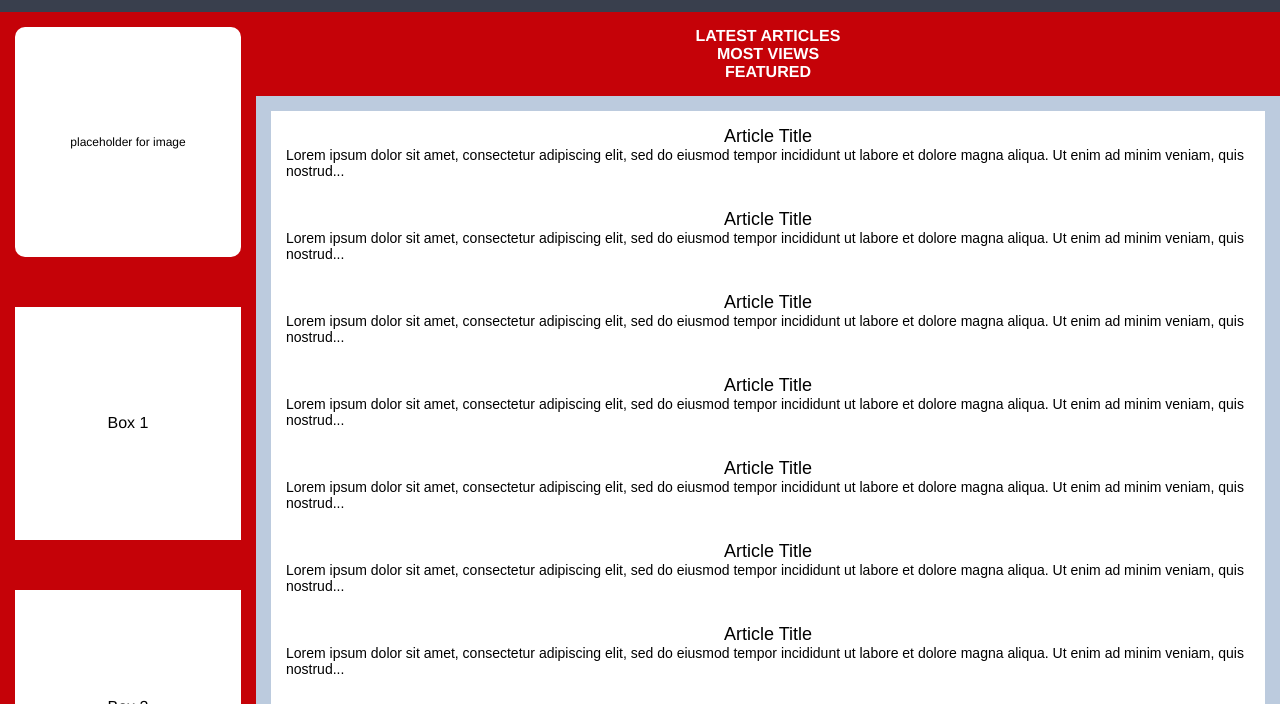
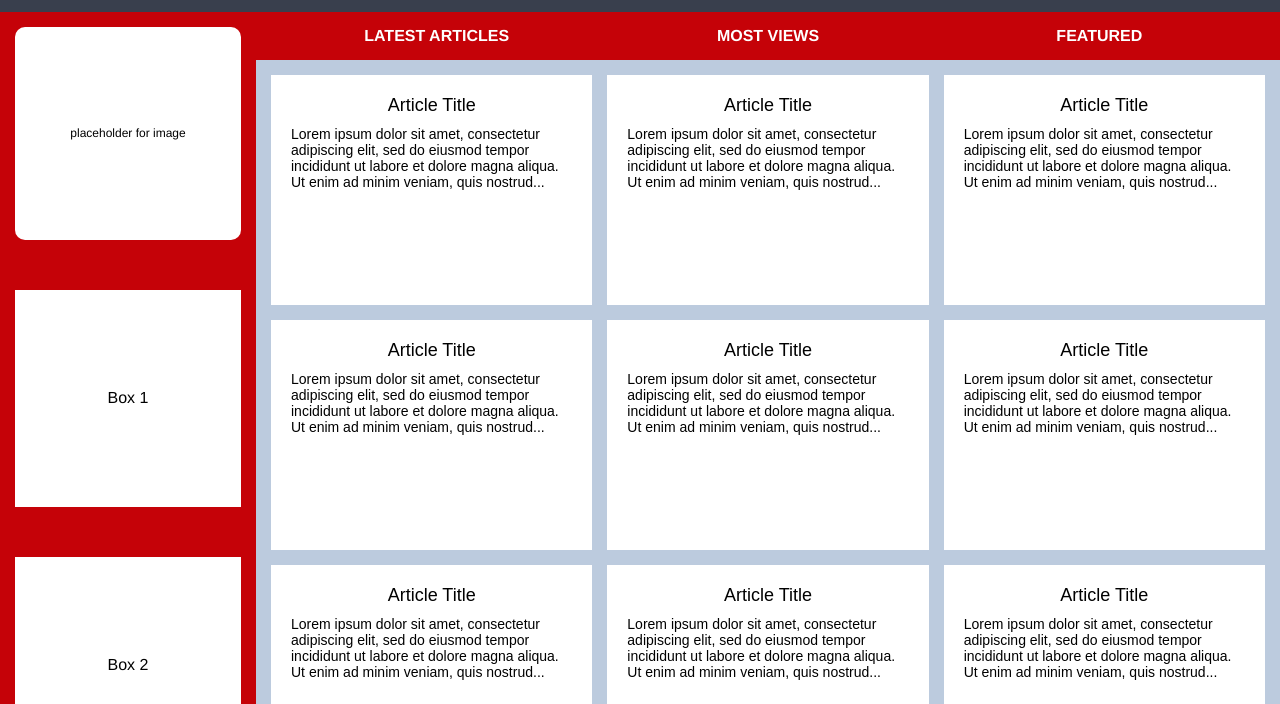
Before and after one commit to alexnewman42/gridpractice3, a plain HTML site: page index.html in a window 1280 px wide. Shown: the part 85-789 px from the top of the page. Drawn offline with Linux system fonts and the light colour scheme.

Commit message:
Finish setting up grids

```diff
--- a/styles.css
+++ b/styles.css
@@ -76,14 +76,22 @@
     background-color: #c50208;
 }
 
+.nav ul {
+    list-style-type: none;
+    display: grid;
+    grid-template-columns: 1fr 1fr 1fr;
+}
+
 .nav ul li {
     font-size: 16px;
     text-transform: uppercase;
-    list-style-type: none;
 }
 
 .article {
     background-color: #bccbde;
+    display: grid;
+    grid-template-columns: 1fr 1fr 1fr;
+    gap: 15px;
 }
 
 .article p {
@@ -97,12 +105,14 @@
     background-color: #ffffff;
     color: black;
     text-align: center;
+    height: 200px;
 }
 
 .card p {
     color: black;
     font-weight: normal;
     font-size: 14px;
+    padding: 5px;
 }
 
 .card .title {
```
